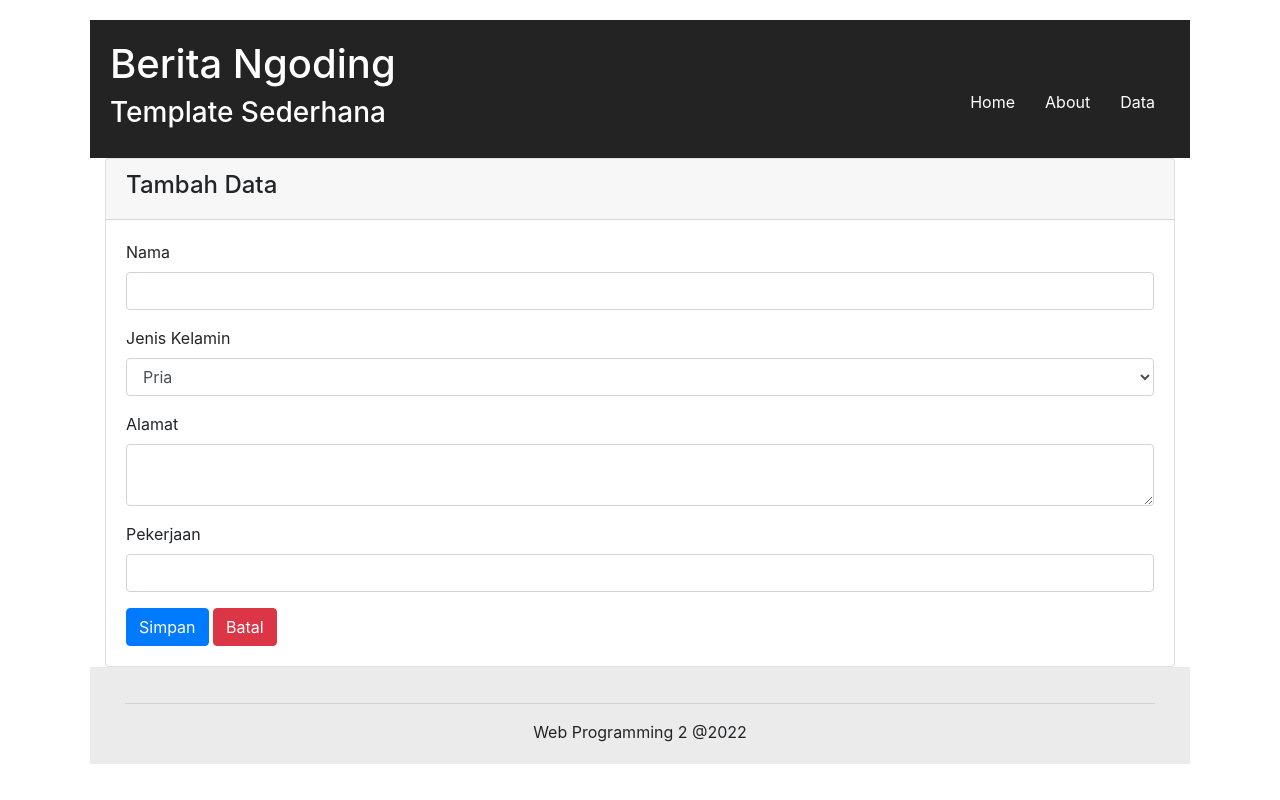
After one commit to robi-rbz/12.3D.04-WP2, a CodeIgniter app: page /database/index.php/web/save in a window 1280 px wide. The commit adds this page. Run offline with CodeIgniter, Linux system fonts and the light colour scheme; data that the repository does not hold is empty.

Commit message:
crud CI 3

```diff
--- a/application/config/autoload.php
+++ b/application/config/autoload.php
@@ -58,7 +58,7 @@ $autoload['packages'] = array();
 |
 |	$autoload['libraries'] = array('user_agent' => 'ua');
 */
-$autoload['libraries'] = array('database');
+$autoload['libraries'] = array('database','session','form_validation');
 
 /*
 | -------------------------------------------------------------------
@@ -89,7 +89,7 @@ $autoload['drivers'] = array();
 |
 |	$autoload['helper'] = array('url', 'file');
 */
-$autoload['helper'] = array('url');
+$autoload['helper'] = array('url','form');
 
 /*
 | -------------------------------------------------------------------
--- a/application/controllers/Web.php
+++ b/application/controllers/Web.php
@@ -6,6 +6,7 @@ class Web extends CI_Controller{
         parent::__construct();
         $this->load->helper('url');
         $this->load->model('m_data');
+        $this->load->library('form_validation');
     }
     public function index(){
         $data['judul']="Halaman Home";
@@ -32,4 +33,34 @@ class Web extends CI_Controller{
         $this->load->view('v_data',$data);
         $this->load->view('v_footer',$data);
     }
+    public function create()
+    {
+        $data=array(
+            'judul'=>"Tambah Data",
+        );
+        $this->load->view('v_header',$data);
+        $this->load->view('v_create',$data);
+        $this->load->view('v_footer',$data);
+    }
+    public function save()
+    {
+        $this->form_validation->set_rules('nama','Nama','required');
+		$this->form_validation->set_rules('jenis_kelamin','Jenis Kelamin','required');
+		$this->form_validation->set_rules('alamat','Alamat','required');
+        $this->form_validation->set_rules('pekerjaan','Pekerjaan','required');
+
+        if ($this->form_validation->run()==true) {
+            $data['nama'] = $this->input->post('nama');
+			$data['jk'] = $this->input->post('jenis_kelamin');
+            $data['alamat'] = $this->input->post('alamat');
+			$data['pekerjaan'] = $this->input->post('pekerjaan');
+			$this->m_data->save($data);
+			redirect('web/bio');
+        }else {
+            $this->load->view('v_header');
+            $this->load->view('v_create');
+            $this->load->view('v_footer');
+        }
+
+    }
 }
--- a/application/models/m_data.php
+++ b/application/models/m_data.php
@@ -1,7 +1,41 @@
 <?php
 
-class M_data extends CI_Model{
+class M_data extends CI_Model
+{
+    private $table='biodata';
+    //validasi form
+    public function rules(){
+        return[
+            [
+                'field'=>'nama',
+                'label'=>'Nama',
+                'rules'=>'trim|required'
+            ],
+            [
+                'field'=>'jk',
+                'label'=>'Jenis Kelamin',
+                'rules'=>'trim|required'
+            ],
+            [
+                'field'=>'alamat',
+                'label'=>'Alamat',
+                'rules'=>'trim|required'
+            ],
+            [
+                'field'=>'pekerjaan',
+                'label'=>'Pekerjaan',
+                'rules'=>'trim|required'
+            ]
+        ];
+    }
+    public function getbyId($id){
+        return $this->db->get_where($this->table,["id"=>$id])->row();
+    }
     function ambil_data(){
         return $this->db->get('biodata');
     }
+    public function save($data)
+    {
+        return $this->db->insert($this->table, $data);
+    }
 }
--- /dev/null
+++ b/application/views/v_create.php
@@ -0,0 +1,44 @@
+<main role="main" class="container">
+    <div class="card">
+        <div class="card-header"><h4>Tambah Data</h4></div>
+            <div class="card-body">
+                <!-- Form validasi -->
+                <?php
+                if(validation_errors() != false)
+                {
+                    ?>
+                    <div class="alert alert-danger" role="alert">
+                        <?php echo validation_errors(); ?>
+                    </div>
+                <?php } ?>
+                <!-- form input data -->
+                <form method="post" action="<?php echo base_url(); ?>web/save">
+                    <div class="form-group">
+                        <label for="nama">Nama</label>
+                        <input type="text" class="form-control" id="nama" name="nama">
+                    </div>
+
+                    <div class="form-group">
+                        <label for="jenis_kelamin">Jenis Kelamin</label>
+                        <select name="jenis_kelamin" id="jenis_kelamin" class="form-control">
+                            <option value="pria">Pria</option>
+                            <option value="wanita">Wanita</option>
+                        </select>
+                    </div>
+
+                    <div class="form-group">
+                        <label for="alamat">Alamat</label>
+                        <textarea class="form-control" name="alamat" id="alamat"></textarea>
+                    </div>
+
+                    <div class="form-group">
+                        <label for="pekerjaan">Pekerjaan</label>
+                        <input type="text" class="form-control" id="pekerjaan" name="pekerjaan">
+                    </div>
+
+                    <button type="submit" class="btn btn-primary">Simpan</button>
+                    <a href="<?php echo base_url('web/bio');?>?>" class="btn btn-danger">Batal</a>
+                </form>
+            </div>
+    </div>
+</main>
--- a/application/views/v_footer.php
+++ b/application/views/v_footer.php
@@ -1,6 +1,8 @@
-<footer>
-            Beritangoding
-        </footer>
-    </div>
-</body>
+<footer class="footer">
+	  <div class="container" style="text-align:center;">
+	  	<hr/>
+        <span>Web Programming 2 @<?php echo date('Y'); ?></span>
+      </div>
+    </footer>
+  </body>
 </html>
--- a/application/views/v_header.php
+++ b/application/views/v_header.php
@@ -6,6 +6,11 @@
     <meta name="viewport" content="width=device-width, initial-scale=1.0">
     <title><?php echo $judul?></title>
     <link rel="stylesheet" href="<?php echo base_url()?>assets/css/style.css">
+    <link rel="stylesheet" href="https://maxcdn.bootstrapcdn.com/bootstrap/4.0.0/css/bootstrap.min.css">
+    <link rel="stylesheet" href="https://unpkg.com/bootstrap-datepicker@1.9.0/dist/css/bootstrap-datepicker3.min.css">
+    <link rel="stylesheet" href="https://stackpath.bootstrapcdn.com/bootstrap/4.4.1/js/bootstrap.min.js">
+    <link rel="stylesheet" href="https://code.jquery.com/jquery-3.5.0.min.js">
+    <link rel="stylesheet" href="https://unpkg.com/bootstrap-datepicker@1.9.0/dist/js/bootstrap-datepicker.min.js">
 </head>
 <body>
     <div id="wrapper">
@@ -16,9 +21,9 @@
             </hgroup>
             <nav>
                 <ul>
-                    <li><a href="<?php echo base_url().'index.php/web'?>">Home</a></li>
-                    <li><a href="<?php echo base_url().'index.php/web/about'?>">About</a></li>
-                    <li><a href="<?php echo base_url().'index.php/web/bio'?>">Data</a></li>
+                    <li><a href="<?php echo base_url().'web'?>">Home</a></li>
+                    <li><a href="<?php echo base_url().'web/about'?>">About</a></li>
+                    <li><a href="<?php echo base_url().'web/bio'?>">Data</a></li>
                 </ul>
             </nav>
             <div class="clear"></div>
--- a/assets/css/style.css
+++ b/assets/css/style.css
@@ -46,7 +46,7 @@ body{
 }
 
 footer{
-	background: #232323;
+	background: #ebebeb;
 	padding: 20px;
 }
 
```
Also changed, not shown: application/views/v_data.php (+12 -3 lines), db_3d.sql (added, +72 -0 lines).
